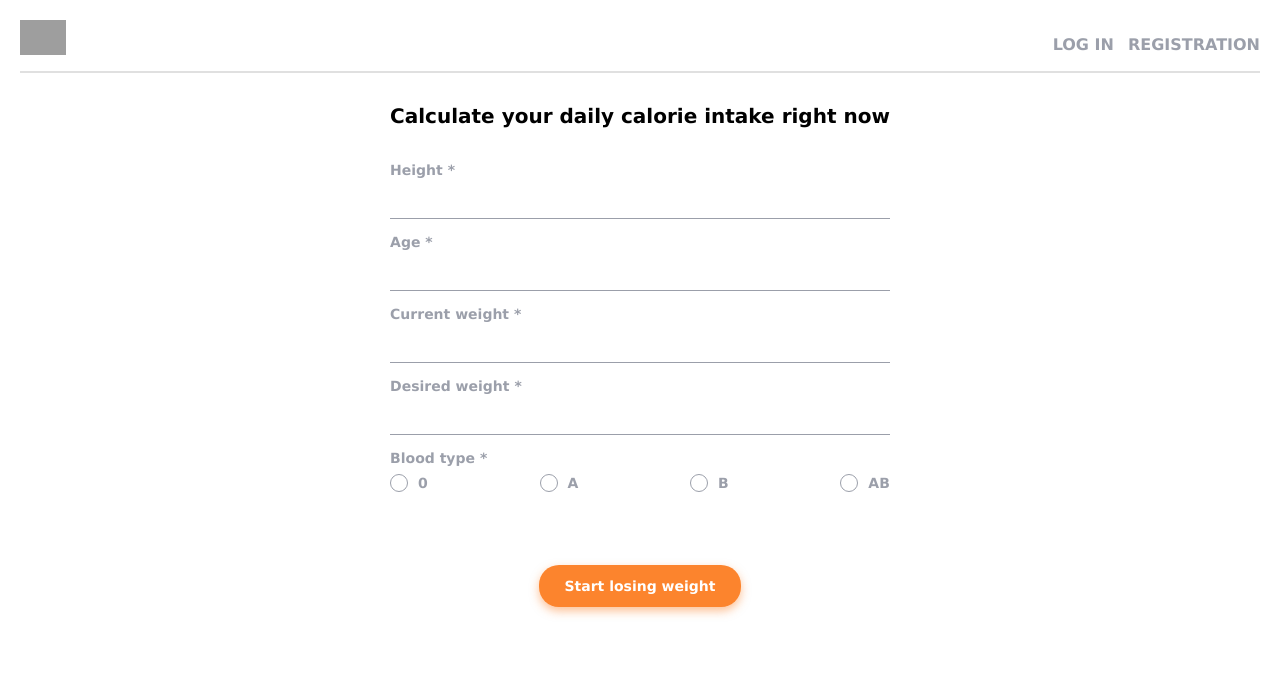
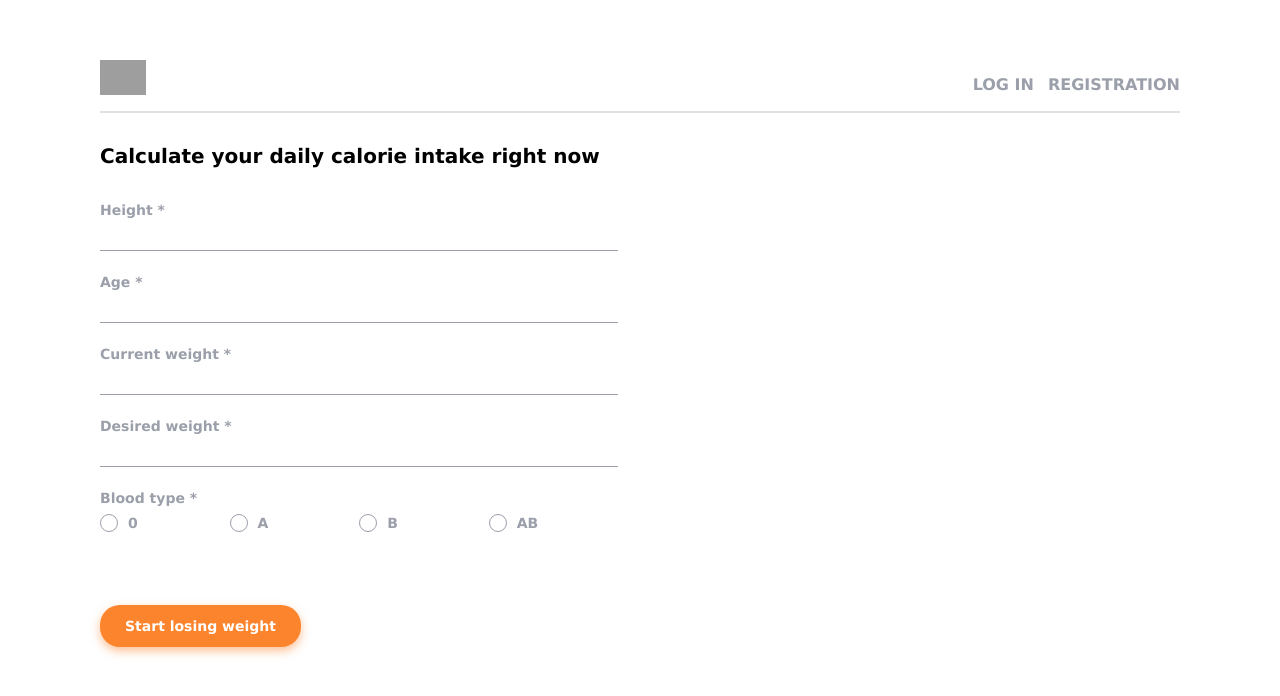
Before and after one commit to danretegan/slim-mom, a React (Create React App) app: page / in a window 1280 px wide. Shown: the top 696 px of the page. Built offline with nearby package versions, Linux system fonts and the light colour scheme; grey boxes are pictures that could not be loaded; the HTML template or start-up script is replaced by a standard one.

Commit message:
change CalorieForm

```diff
--- a/src/components/CalorieForm/CalorieForm.jsx
+++ b/src/components/CalorieForm/CalorieForm.jsx
@@ -1,118 +1,154 @@
-import React from 'react';
-import { useForm } from 'react-hook-form';
+import React, { useState } from 'react';
 import styles from './CalorieForm.module.css';
 
 const CalorieForm = () => {
-  const {
-    register,
-    handleSubmit,
-    formState: { errors },
-  } = useForm();
+  const [formData, setFormData] = useState({
+    height: '',
+    age: '',
+    currentWeight: '',
+    desireWeight: '',
+    bloodType: '',
+  });
 
-  const onSubmit = data => {
-    console.log('Form data submitted:', data);
+  const handleChange = e => {
+    const { name, value } = e.target;
+    setFormData({
+      ...formData,
+      [name]: value,
+    });
+  };
+
+  const handleSubmit = e => {
+    e.preventDefault();
+    console.log('Form data submitted:', formData);
     // Logica de trimitere a datelor la un server sau de calculare a caloriilor.
   };
 
   return (
-    <form onSubmit={handleSubmit(onSubmit)} className={styles.form}>
+    <form onSubmit={handleSubmit} className={styles.form}>
       <div className={styles.title}>
         Calculate your daily calorie intake right now
       </div>
+
+      <section className={styles.sectionRight}>
+        {/* Height */}
         <div className={styles.formGroup}>
-        <label className={styles.label}>Height *</label>
-        <div className={styles.inputContainer}>
+          <label className={styles.label}>
+            Height *
             <input
               type="number"
-            {...register('height', { required: true })}
+              name="height"
+              value={formData.height}
+              onChange={handleChange}
               className={styles.input}
+              required
             />
+          </label>
         </div>
-        {errors.height && (
-          <span className={styles.error}>Height is required</span>
-        )}
-      </div>
+
+        {/* Age */}
         <div className={styles.formGroup}>
-        <label className={styles.label}>Age *</label>
-        <div className={styles.inputContainer}>
+          <label className={styles.label}>
+            Age *
             <input
               type="number"
-            {...register('age', { required: true })}
+              name="age"
+              value={formData.age}
+              onChange={handleChange}
               className={styles.input}
+              required
             />
+          </label>
         </div>
-        {errors.age && <span className={styles.error}>Age is required</span>}
-      </div>
+
+        {/* Current weight */}
         <div className={styles.formGroup}>
-        <label className={styles.label}>Current weight *</label>
-        <div className={styles.inputContainer}>
+          <label className={styles.label}>
+            Current weight *
             <input
               type="number"
-            {...register('currentWeight', { required: true })}
+              name="currentWeight"
+              value={formData.currentWeight}
+              onChange={handleChange}
               className={styles.input}
+              required
             />
+          </label>
         </div>
-        {errors.currentWeight && (
-          <span className={styles.error}>Current weight is required</span>
-        )}
-      </div>
+      </section>
+
+      <section className={styles.sectionLeft}>
+        {/* Desired weight */}
         <div className={styles.formGroup}>
-        <label className={styles.label}>Desired weight *</label>
-        <div className={styles.inputContainer}>
+          <label className={styles.label}>
+            Desired weight *
             <input
               type="number"
-            {...register('desireWeight', { required: true })}
+              name="desireWeight"
+              value={formData.desireWeight}
+              onChange={handleChange}
               className={styles.input}
+              required
             />
+          </label>
         </div>
-        {errors.desireWeight && (
-          <span className={styles.error}>Desired weight is required</span>
-        )}
-      </div>
+
+        {/* Blood type */}
         <div className={styles.formGroup}>
           <span className={styles.label}>Blood type *</span>
           <div className={styles.radioGroup}>
             <label className={styles.label}>
               <input
                 type="radio"
+                name="bloodType"
                 value="1"
-              {...register('bloodType', { required: true })}
+                checked={formData.bloodType === '1'}
+                onChange={handleChange}
                 className={styles.input}
+                required
               />
               <span>0</span>
             </label>
             <label className={styles.label}>
               <input
                 type="radio"
+                name="bloodType"
                 value="2"
-              {...register('bloodType', { required: true })}
+                checked={formData.bloodType === '2'}
+                onChange={handleChange}
                 className={styles.input}
+                required
               />
               <span>A</span>
             </label>
             <label className={styles.label}>
               <input
                 type="radio"
+                name="bloodType"
                 value="3"
-              {...register('bloodType', { required: true })}
+                checked={formData.bloodType === '3'}
+                onChange={handleChange}
                 className={styles.input}
+                required
               />
               <span>B</span>
             </label>
             <label className={styles.label}>
               <input
                 type="radio"
+                name="bloodType"
                 value="4"
-              {...register('bloodType', { required: true })}
+                checked={formData.bloodType === '4'}
+                onChange={handleChange}
                 className={styles.input}
+                required
               />
               <span>AB</span>
             </label>
           </div>
-        {errors.bloodType && (
-          <span className={styles.error}>Blood type is required</span>
-        )}
         </div>
+      </section>
+
       <button type="submit">Start losing weight</button>
     </form>
   );
--- a/src/components/CalorieForm/CalorieForm.module.css
+++ b/src/components/CalorieForm/CalorieForm.module.css
@@ -7,6 +7,7 @@
   display: flex;
   flex-direction: column;
   align-items: center;
+  width: 100%;
 }
 
 .title {
@@ -30,6 +31,7 @@
   font-weight: bold;
   color: #9b9faa;
   margin-bottom: 8px;
+  width: 100%;
 }
 
 .input {
@@ -54,6 +56,7 @@
   align-items: center;
   gap: 5px;
   position: relative;
+  width: 100%;
 }
 
 .radioGroup input[type='radio'] {
@@ -117,3 +120,22 @@ button[type='submit'] {
 button[type='submit']:hover {
   background-color: #e07228;
 }
+
+@media (min-width: 768px) {
+  .form {
+    flex-direction: row;
+    flex-wrap: wrap;
+    justify-content: space-between;
+  }
+
+  .formGroup {
+    width: 48%;
+  }
+
+  .sectionRight,
+  .sectionLeft {
+    width: 100%;
+    display: flex;
+    flex-direction: column;
+  }
+}
--- a/src/pages/HomePage/HomePage.module.css
+++ b/src/pages/HomePage/HomePage.module.css
@@ -1,3 +1,6 @@
+/* Homepage.modul.css */
+/* Mobile-first */
+
 .container {
   display: flex;
   flex-direction: column;
@@ -6,3 +9,19 @@
   padding: 20px;
   width: 100%;
 }
+
+/* Tablet */
+@media (min-width: 768px) {
+  .container {
+    padding: 32px;
+  }
+}
+
+/* Desktop */
+@media (min-width: 1280px) {
+  .container {
+    padding: 60px; /* Mai mult spațiu pe desktop-uri */
+    max-width: 1200px; /* Limitează lățimea maximă pentru a nu face elementele prea întinse */
+    margin: 0 auto; /* Centrează containerul pe ecranul mare */
+  }
+}
```
Lines whose indentation alone changed are shown as unchanged.
